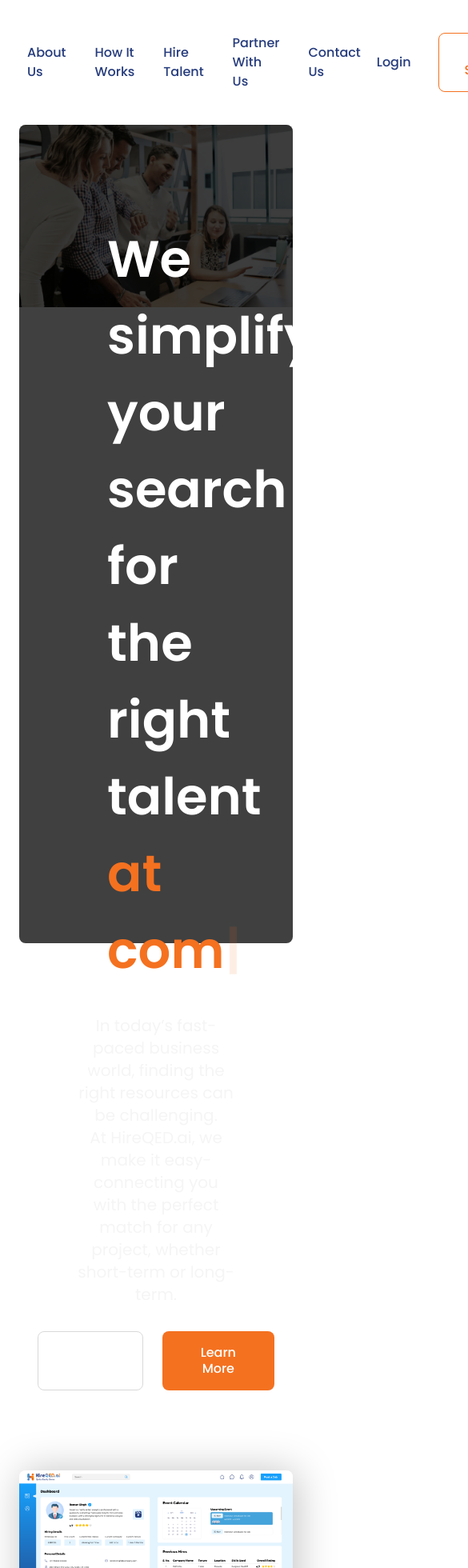
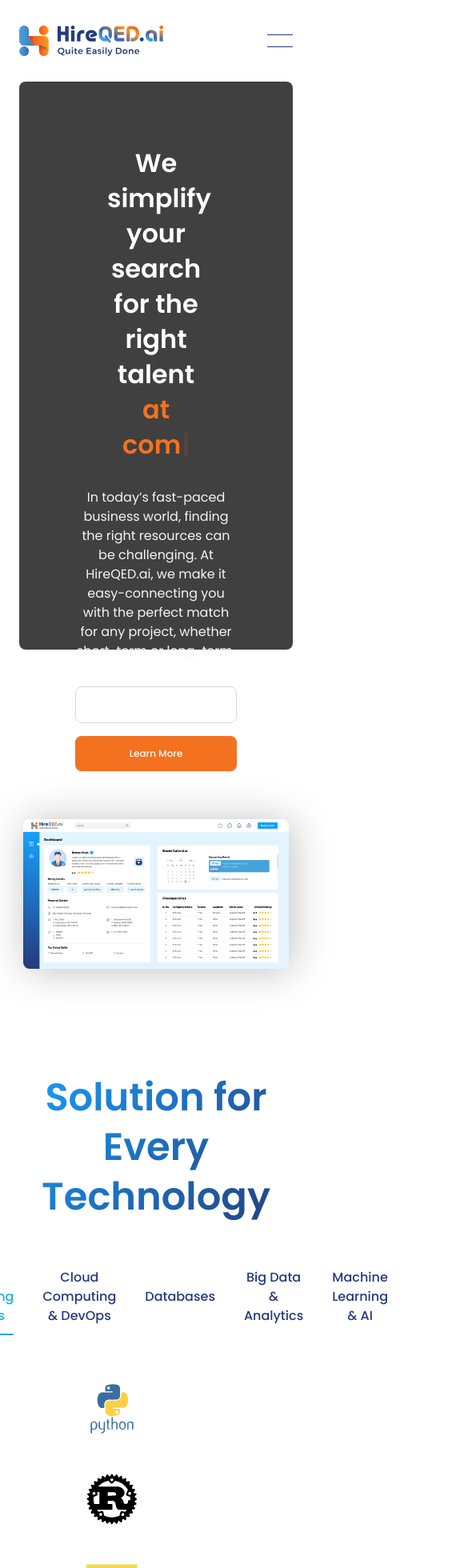
Before and after one commit to Harshad812/hireqed, a Next.js app: page / in a window 390 px wide. Shown: the top 1960 px of the page at 80% size, 585 px wide, since content can reach past the window. Built offline with nearby package versions, Linux system fonts and the light colour scheme.

Commit message:
Header and Home banner section responsive design done

```diff
--- a/src/app/globals.css
+++ b/src/app/globals.css
@@ -36,3 +36,32 @@ body {
 .Typewriter{
   display: inline;
 }
+.hamburger .line{
+  width: 32px;
+  height: 1.5px;
+  background-color: #253B7C;
+  display: block;
+  margin: 6px auto;
+  cursor: pointer;
+  -webkit-transition: all 0.3s ease-in-out;
+  -o-transition: all 0.3s ease-in-out;
+  transition: all 0.3s ease-in-out;
+}
+
+.hamburger.is-active .line:nth-child(2){
+  opacity: 0;
+}
+
+.hamburger.is-active .line:nth-child(1){
+  -webkit-transform: translateY(8px) rotate(45deg);
+  -ms-transform: translateY(8px) rotate(45deg);
+  -o-transform: translateY(8px) rotate(45deg);
+  transform: translateY(8px) rotate(45deg);
+}
+
+.hamburger.is-active .line:nth-child(3){
+  -webkit-transform: translateY(-7px) rotate(-45deg);
+  -ms-transform: translateY(-7px) rotate(-45deg);
+  -o-transform: translateY(-7px) rotate(-45deg);
+  transform: translateY(-7px) rotate(-45deg);
+}
--- a/src/components/Button/index.tsx
+++ b/src/components/Button/index.tsx
@@ -43,7 +43,7 @@ export const Button: FC<ButtonProps> = ({
   ...props
 }) => {
   const baseStyle =
-    "text-base font-medium rounded-lg font-poppins";
+    "lg:text-base sm:text-sm text-xs font-medium sm:rounded-lg rounded font-poppins";
   const disabledStyle =
     disabled || loading ? "opacity-50 cursor-not-allowed" : "";
 
--- a/src/components/Header/index.tsx
+++ b/src/components/Header/index.tsx
@@ -3,8 +3,27 @@
 import { Logo } from "@/images";
 import { Button } from "../Button";
 import Image from "next/image";
+import { useEffect, useState } from "react";
 
 export const Header = () => {
+  const [isOpen, setIsOpen] = useState(false);
+  const toggleMenu = () => {
+    setIsOpen(!isOpen);
+  };
+  useEffect(() => {
+    if (isOpen) {
+      document.body.classList.add("overflow-hidden");
+    } else {
+      document.body.classList.remove("overflow-hidden");
+    }
+
+    // Cleanup on unmount
+    return () => {
+      document.body.classList.remove("overflow-hidden");
+    };
+  }, [isOpen]);
+
+
   const menus = [
     {
       name: "About Us",
@@ -12,7 +31,7 @@ export const Header = () => {
     },
     {
       name: "How it Works",
-      href: "",
+      href: "/",
     },
     {
       name: "Hire Talent",
@@ -29,29 +48,69 @@ export const Header = () => {
   ];
 
   return (
-    <header className="py-8 bg-white">
+    <header className="py-8 bg-white relative">
       <div className="container">
         <div className="flex items-center justify-between">
           <div className="logo">
             <a href="/">
-              <Image src={Logo} alt="Logo" />
+              <Image src={Logo} alt="Logo" className="xl:w-[211px] w-[180px]" />
             </a>
           </div>
-          <div className="menus gap-4 flex items-center">
+          <div className="lg:hidden block">
+            <div className={`hamburger ${isOpen ? 'is-active' : ''}`} onClick={toggleMenu}>
+              <span className="line"></span>
+              <span className="line opacity-0"></span>
+              <span className="line"></span>
+            </div>
+            {isOpen && (
+              <div className="absolute left-0 top-full w-full z-990">
+                <div className="container">
+                  <div className="flex flex-col gap-3 py-4 bg-white h-[calc(100vh-102px)] overflow-y-auto">
+                    <div className="menus gap-[22px] lg:hidden flex flex-col">
+                      {menus?.map((menu, index) => (
+                        <a
+                          key={index}
+                          href={menu.href}
+                          className="py-2.5 font-medium text-base capitalize text-primary-400 hover:text-primary-200 transition-all duration-500 ease-in"
+                        >
+                          {menu.name}
+                        </a>
+                      ))}
+                    </div>
+                    <div className="flex flex-col gap-3">
+                      <a
+                        href="#"
+                        className="py-2.5 font-medium text-xs text-center capitalize text-primary-400 hover:text-primary-200 transition-all duration-500 ease-in"
+                      >
+                        Login
+                      </a>
+                      <Button
+                        variant="outline"
+                        label="Get Started"
+                        type="submit"
+                        className="xl:py-4 py-3 2xl:px-8 xl:px-6 px-5 text-xs font-medium rounded-lg capitalize text-accent-300 border-accent-300 hover:bg-accent-100 transition-all duration-500 ease-in"
+                      />
+                    </div>
+                  </div>
+                </div>
+              </div>
+            )}
+          </div>
+          <div className="menus 2xl:gap-4 xl:gap-3 gap-2 lg:flex hidden items-center">
             {menus?.map((menu, index) => (
               <a
                 key={index}
                 href={menu.href}
-                className="p-2.5 font-medium text-base capitalize text-primary-400 hover:text-primary-200 transition-all duration-500 ease-in"
+                className="2xl:px-2.5 px-2 py-2.5 font-medium xl:text-base text-sm capitalize text-primary-400 hover:text-primary-200 transition-all duration-500 ease-in"
               >
                 {menu.name}
               </a>
             ))}
           </div>
-          <div className="login flex items-center gap-6">
+          <div className="login lg:flex hidden items-center 2xl:gap-6 xl:gap-5 gap-4">
             <a
               href="#"
-              className="p-2.5 font-medium text-base capitalize text-primary-400 hover:text-primary-200 transition-all duration-500 ease-in"
+              className="2xl:px-2.5 px-2 py-2.5 font-medium xl:text-base text-sm capitalize text-primary-400 hover:text-primary-200 transition-all duration-500 ease-in"
             >
               Login
             </a>
@@ -59,7 +118,7 @@ export const Header = () => {
               variant="outline"
               label="Get Started"
               type="submit"
-              className="py-4 px-8 text-base leading-5 font-medium rounded-lg capitalize text-accent-300 border-accent-300 hover:bg-accent-100 transition-all duration-500 ease-in"
+              className="xl:py-4 py-3 2xl:px-8 xl:px-6 px-5 xl:text-base text-sm xl:leading-5 font-medium rounded-lg capitalize text-accent-300 border-accent-300 hover:bg-accent-100 transition-all duration-500 ease-in"
             />
           </div>
         </div>
--- a/src/components/home/HeroSection/index.tsx
+++ b/src/components/home/HeroSection/index.tsx
@@ -7,13 +7,13 @@ import { TypewriterText } from "@/components/TypewriterText";
 export const HeroSection = () => {
   return (
     <section className="hero-section">
-      <div className="pb-[100px]">
+      <div className="2xl:pb-[100px] xl:pb-[90px] lg:pb-[80px] pb-[70px]">
         <div className="container">
           <div className="relative">
             <div className="relative z-10 w-full max-w-[1199px] mx-auto">
-              <div className="pt-[120px] pb-[100px] px-[70px] flex flex-col gap-8">
+              <div className="xl:pt-[120px] lg:pt-[90px] pt-[80px] xl:pb-[100px] lg:pb-[80px] pb-[60px] px-[70px] flex flex-col gap-8">
                 <div className="px-[40px]">
-                  <h1 className="text-[64px] leading-[96px] font-semibold text-white">
+                  <h1 className="2xl:text-[64px] xl:text-6xl lg:text-5xl md:text-4xl text-[32px] 2xl:leading-[96px] xl:leading-snug lg:leading-snug md:leading-snug leading-snug md:text-start text-center font-semibold text-white">
                     We simplify your search for the right talent{" "}
                     <span className="text-accent-300 inline">
                       <TypewriterText
@@ -28,39 +28,39 @@ export const HeroSection = () => {
                   </h1>
                 </div>
                 <div className="">
-                  <p className="text-gray-200 text-xl font-normal font-sourceSans text-center">
+                  <p className="text-gray-200 xl:text-xl lg:text-lg text-base font-normal font-sourceSans text-center">
                     In today’s fast-paced business world, finding the right
-                    resources can be challenging. <br />
+                    resources can be challenging. <br className="lg:block hidden" />
                     At HireQED.ai, we make it easy-connecting you with the
                     perfect match for any project, whether short-term or
                     long-term.
                   </p>
                 </div>
-                <div className="flex justify-center gap-6">
+                <div className="flex md:flex-row flex-col justify-center lg:gap-6 md:gap-5 gap-4">
                   <Button
                     variant="outline"
                     label="Request a Demo"
                     type="submit"
-                    className="py-4 px-8 text-base leading-5 font-medium rounded-lg text-white border-gray-300 hover:bg-primary-300 hover:border-primary-300 transition-all duration-500 ease-in"
+                    className="sm:py-4 py-3 px-8 lg:text-base sm:text-sm text-xs leading-5 font-medium rounded-lg text-white border-gray-300 hover:bg-primary-300 hover:border-primary-300 transition-all duration-500 ease-in"
                   />
                   <Button
                     variant="fill"
                     label="Learn More"
                     type="submit"
-                    className="py-4 px-12 text-base leading-5 font-medium rounded-lg text-white border-0 bg-accent-300 hover:bg-accent-200 transition-all duration-500 ease-in"
+                    className="sm:py-4 py-3 px-12 lg:text-base sm:text-sm text-xs leading-5 font-medium rounded-lg text-white border-0 bg-accent-300 hover:bg-accent-200 transition-all duration-500 ease-in"
                   />
                 </div>
               </div>
             </div>
-            <div className="absolute top-0 left-0 w-full min-h-[1023px] rounded-lg overflow-hidden before:absolute before:top-0 before:left-0 before:w-full before:h-full before:bg-black before:opacity-75">
+            <div className="absolute bg-black-100 top-0 left-0 w-full 2xl:h-[1023px] xl:h-[880px] lg:h-[750px] md:h-[610px] sm:h-[710px] h-[710px] rounded-lg overflow-hidden sm:before:absolute sm:before:top-0 sm:before:left-0 sm:before:w-full sm:before:h-full sm:before:bg-black sm:before:opacity-75">
               <Image
                 src={heroBg}
                 alt="Hero Background"
-                className="w-full h-full object-cover"
+                className="w-full h-full object-cover sm:block hidden"
                 priority={true}
               />
             </div>
-            <div className="max-w-[1152px]  relative z-10 mx-auto shadow-sm hover:shadow-md rounded-lg overflow-hidden transition-all duration-300 ease-in hover:scale-[1.02]">
+            <div className="2xl:max-w-[1152px] xl:max-w-[940px] lg:max-w-[800px] md:max-w-[600px] sm:max-w-[460px]  relative z-10 sm:mx-auto mx-[5px] shadow-sm hover:shadow-md rounded-lg overflow-hidden transition-all duration-300 ease-in hover:scale-[1.02]">
               <Image
                 src={dashboardImage}
                 alt="Dashboard Image"
--- a/src/components/home/SolutionTechnology/index.tsx
+++ b/src/components/home/SolutionTechnology/index.tsx
@@ -50,7 +50,7 @@ export const SolutionTechnology: FC<SolutionTechnologyProps> = ({
 
   return (
     <section>
-      <div className="py-[100px]">
+      <div className="2xl:py-[100px] xl:py-[90px] lg:py-[80px] md:py-[70px] py-[60px]">
         <div className="container">
           <div className="flex flex-col gap-12">
             {/* Header Menu */}
```
Also changed, not shown: src/components/Footer/index.tsx (+41 -39 lines).
